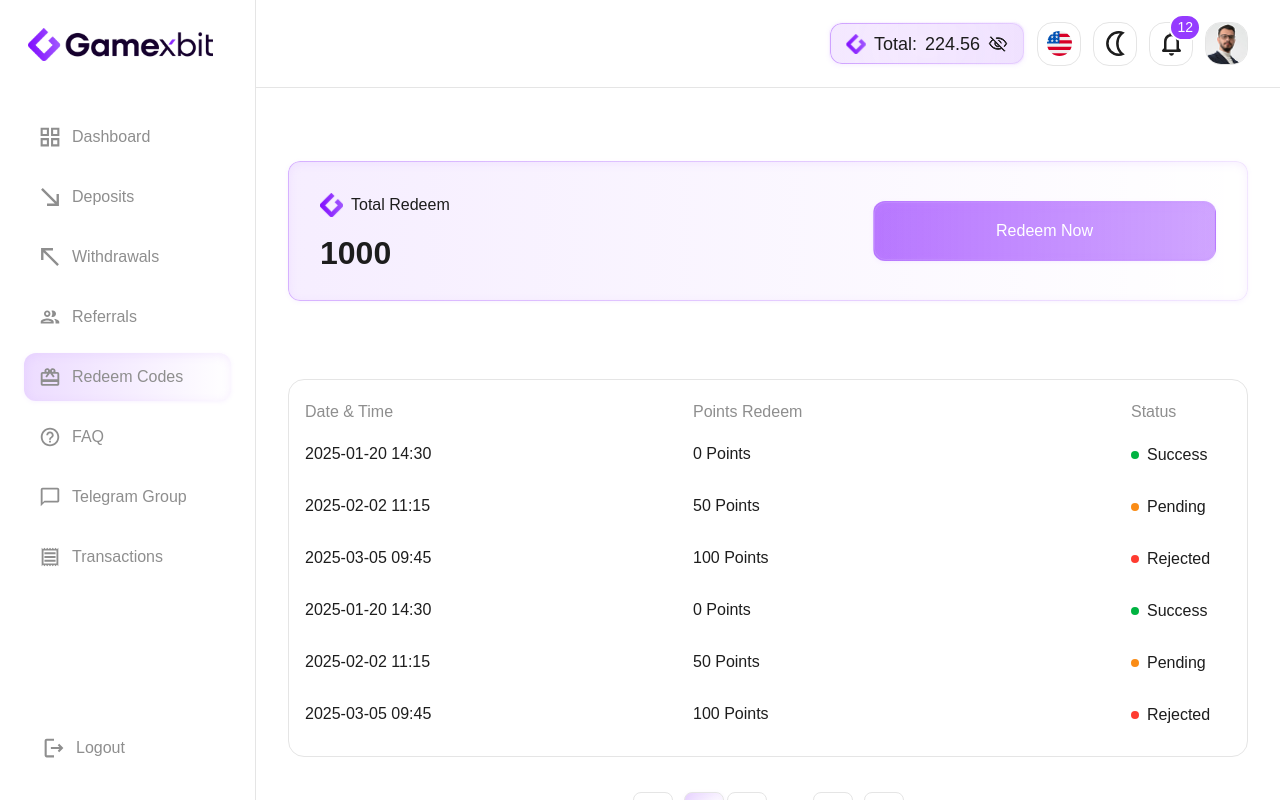
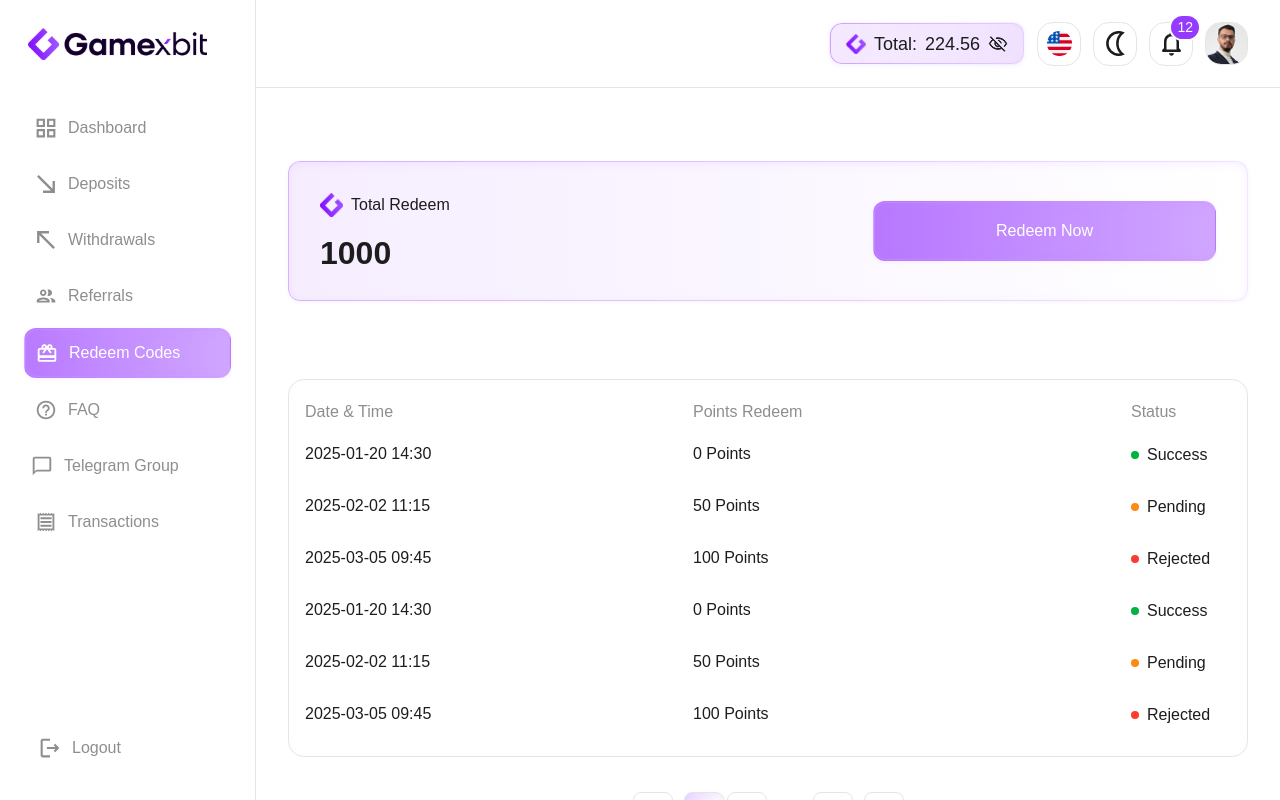
Before and after one commit to szulqarnain/GamexBit, a React (Vite) app: page /redeem in a window 1280 px wide. Built offline with nearby package versions, Linux system fonts and the light colour scheme.

Commit message:
sidebar update

```diff
--- a/src/components/Common/sideBar.tsx
+++ b/src/components/Common/sideBar.tsx
@@ -48,13 +48,13 @@ export default function Sidebar({
         <img
           src={darkMode ? DarkModeLogo : LightModeLogo}
           alt={darkMode ? "Logo Dark" : "Logo Light"}
-          className="w-[185px] hidden lg:block"
+          className="w-[179px] hidden lg:block"
         />
       </div>
 
       {/* Navigation */}
-      <nav className="flex-0 lg:flex-1 p-[10px] pb-0 lg:p-[24px] flex flex-col gap-2">
-        <ul className="space-y-1 lg:space-y-3">
+      <nav className="flex-0 lg:flex-1 p-[10px] pb-0 lg:px-[24px] lg:py-[16px] flex flex-col gap-[8px]">
+        <ul className="space-y-[8px] flex-1">
           {navItems.map(({ Icon, label, path }) => (
             <li key={label}>
               {label === "Telegram Group" ? (
@@ -62,12 +62,11 @@ export default function Sidebar({
                   href="https://telegram.com"
                   target="_blank"
                   rel="noopener noreferrer"
-                  className={`flex items-center gap-3 py-3 px-4 rounded-[12px] group
-                     text-[rgb(var(--secondary-text))] hover:text-[rgb(var(--primary-text))] sideNav_a
-                     font-medium text-[14px] lg:text-base leading-6`}
+                  className={`flex items-center gap-[12px] py-[12px] px-[8px] rounded-[12px] group
+             text-[rgb(var(--secondary-text))] hover:text-[rgb(var(--primary-text))] sideNav_a`}
                 >
                   <Icon className="w-3.5 h-3.5 sm:w-5 sm:h-5 text-current group-hover:text-primary" />
-                  <span className="font-medium">{label}</span>
+                  <span className="bd-nrm-med">{label}</span>
                 </a>
               ) : (
                 <NavLink
@@ -76,14 +75,17 @@ export default function Sidebar({
                     variant === "mobile" && setSidebarOpen?.(false)
                   }
                   className={({ isActive }) =>
-                    `flex items-center gap-3 py-3 px-4 rounded-[12px] group
-             text-[rgb(var(--secondary-text))] hover:text-[rgb(var(--primary-text))] sideNav_a
-             font-medium text-[14px] lg:text-base leading-6
-             ${isActive ? "active" : ""}`
+                    `flex items-center gap-[12px] p-[12px] rounded-[12px] group
+             text-[rgb(var(--secondary-text))]  sideNav_a
+             ${
+               isActive
+                 ? "user-withdrawal-btn text-white"
+                 : "hover:text-[rgb(var(--primary-text))]"
+             }`
                   }
                 >
-                  <Icon className="w-3.5 h-3.5 sm:w-5 sm:h-5 text-current group-hover:text-primary" />
-                  <span className="font-medium">{label}</span>
+                  <Icon className="lg:w-[20px] lg:h-[20px] w-5 h-5 text-current group-hover:text-primary" />
+                  <span className="bd-nrm-med">{label}</span>
                 </NavLink>
               )}
             </li>
@@ -102,14 +104,17 @@ export default function Sidebar({
                 toast.success("Logged out successfully");
               }}
               className={({ isActive }) =>
-                `flex items-center gap-3 py-3 px-4 rounded-[12px] group
-                 text-[rgb(var(--secondary-text))] hover:text-[rgb(var(--primary-text))] sideNav_a
-                 font-medium text-[14px] lg:text-base leading-6
-                 ${isActive ? "active" : ""}`
+                `flex items-center gap-[12px] p-[12px] rounded-[12px] group
+             text-[rgb(var(--secondary-text))] sideNav_a
+                 ${
+                   isActive
+                     ? "user-withdrawal-btn text-white"
+                     : "hover:text-[rgb(var(--primary-text))]"
+                 }`
               }
             >
-              <LogOutIcon className="w-3.5 h-3.5 sm:w-5 sm:h-5 text-current group-hover:text-primary" />
-              <span className="font-medium">Logout</span>
+              <LogOutIcon className="lg:w-[20px] lg:h-[20px] w-5 h-5 text-current group-hover:text-primary" />
+              <span className="bd-nrm-med">Logout</span>
             </NavLink>
           </li>
         </ul>
--- a/src/index.css
+++ b/src/index.css
@@ -991,7 +991,7 @@
     position: absolute;
     inset: 0;
     border-radius: inherit;
-    padding: 1px;
+    padding: 1.2px;
     background: linear-gradient(
       89.4deg,
       rgba(197, 144, 255, 0.6) 1.77%,
```
